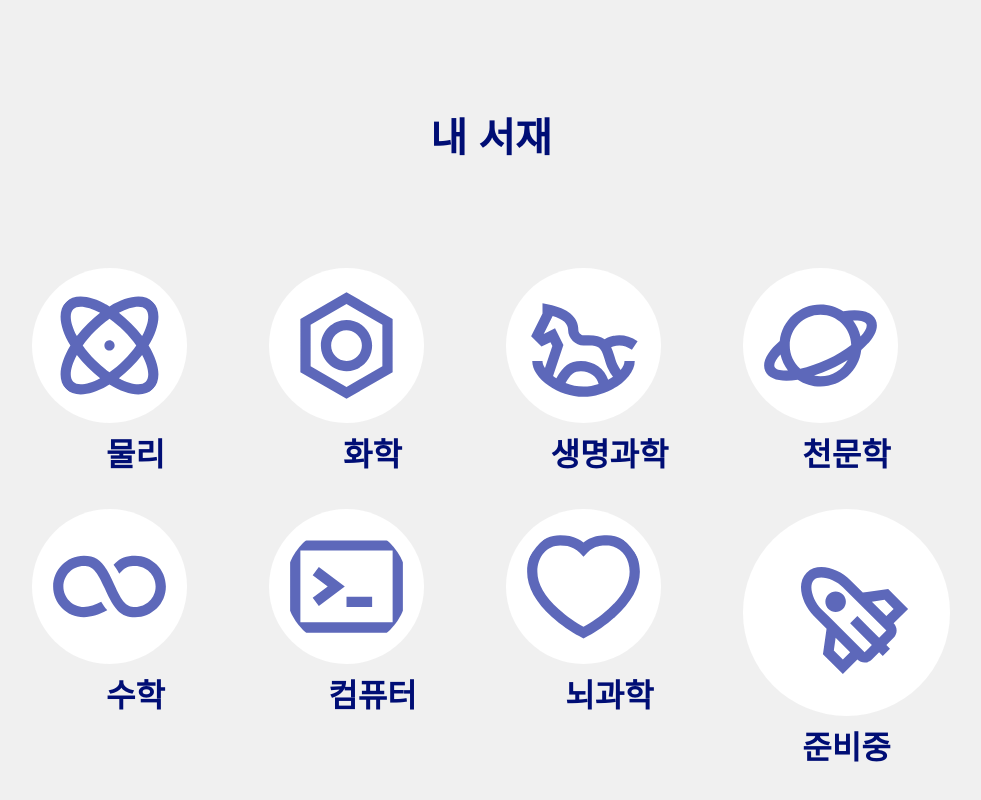
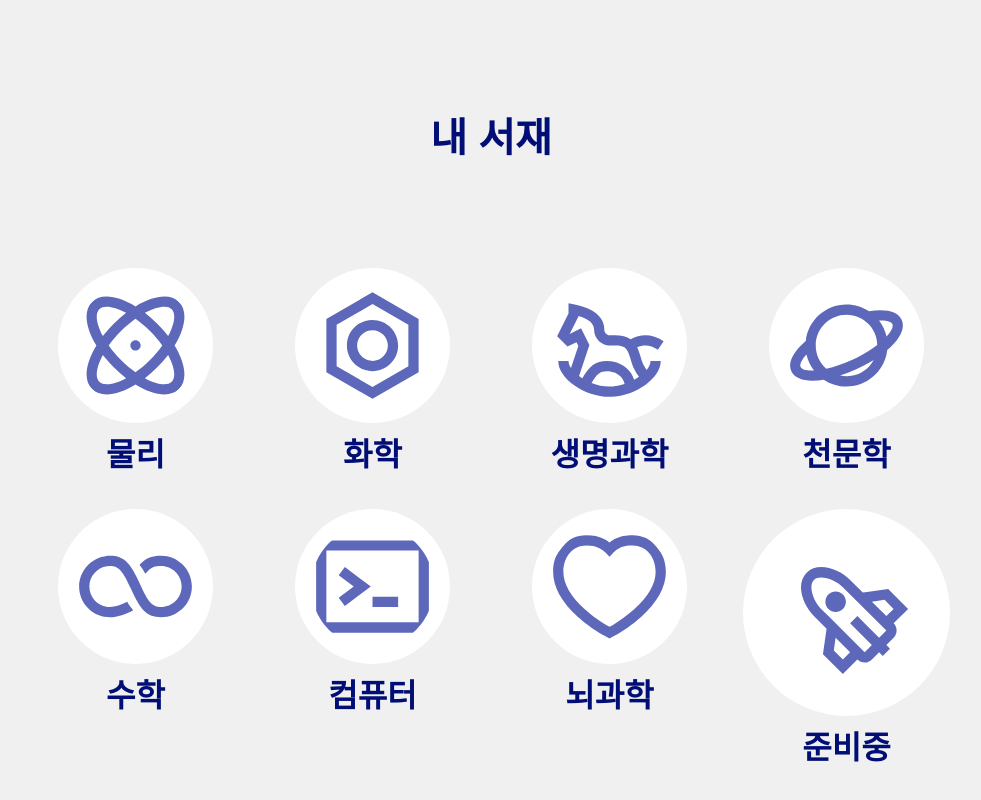
Before and after one commit to Sparcs-Science-hackathon-Kurokaze/enlight, a Next.js app: page /mylibrary in a window 1280 px wide. Shown: the whole page, without its empty margins (149-1130 px from the left). Built offline with nearby package versions, Linux system fonts and the light colour scheme.

Commit message:
Fix mylibrary components

```diff
--- a/components/molecule/IconItem.tsx
+++ b/components/molecule/IconItem.tsx
@@ -8,9 +8,9 @@ type IconProps = {
 
 export default function IconItem({ src, title, onClick }: IconProps) {
   return (
-    <div onClick={onClick}>
+    <div onClick={onClick} className="flex flex-col items-center">
       <Icon src={src}></Icon>
-      <div className="text-point font-noto mt-2 text-32pt font-bold">{title}</div>
+      <div className="text-point w-[150px] font-noto mt-2 text-32pt font-bold">{title}</div>
     </div>
   );
 }
```
